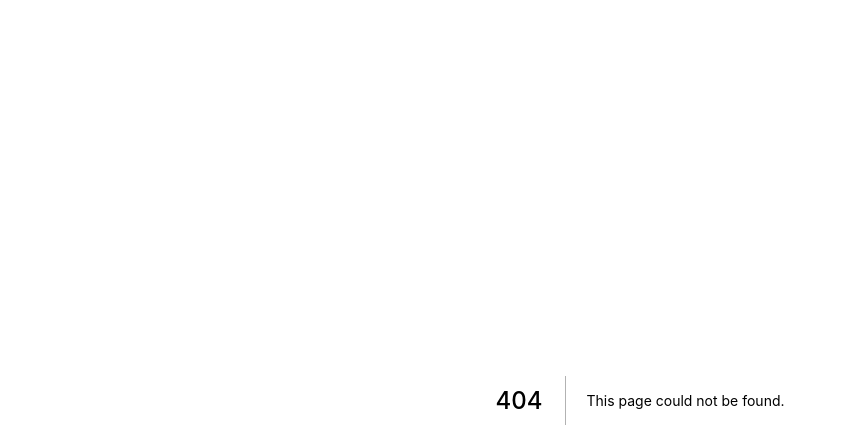
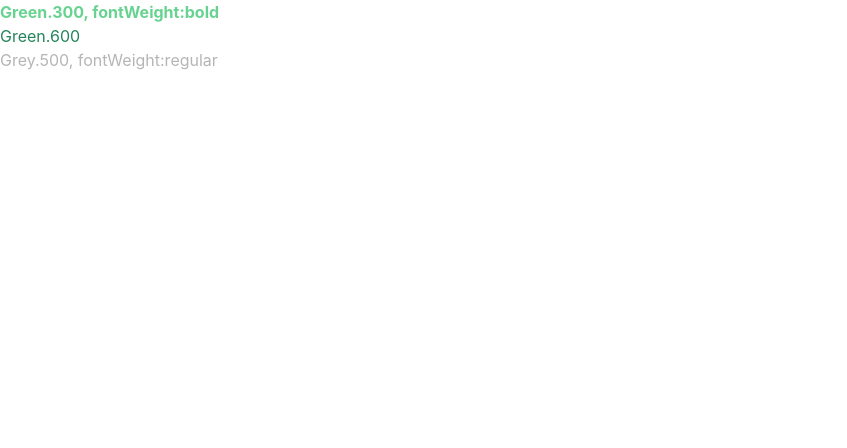
Before and after one commit to if-tech-support/todo_team_2, a Next.js app: page /test in a window 1280 px wide. Before the commit this address had no page. Shown: the top 448 px of the page, without its empty margins (0-847 px from the left). Built offline with nearby package versions, Linux system fonts and the light colour scheme.

Commit message:
#42 theme設定ファイルを作成

```diff
--- a/pages/_app.js
+++ b/pages/_app.js
@@ -1,9 +1,40 @@
 import '../styles/globals.scss'
-import { ChakraProvider } from '@chakra-ui/react'
+import { ChakraProvider, extendTheme } from '@chakra-ui/react'
+
+export const theme = extendTheme({
+  colors: {
+    green: {
+      50: '#F0FFF4',
+      300: '#68D391',
+      600: '#25855A',
+    },
+    grey: {
+      500: '#B5B5B5',
+      700: '#2D3748',
+    },
+    yellow: {
+      300: '#F6E05E',
+    },
+    pink: {
+      100: '#FED7E2',
+    },
+    red: {
+      500: '#E53E3E',
+    },
+    blue: {
+      300: '#63B3ED',
+    },
+  },
+
+  fontWeight: {
+    regular: '400',
+    bold: '700',
+  },
+})
 
 function MyApp({ Component, pageProps }) {
   return (
-    <ChakraProvider>
+    <ChakraProvider theme={theme}>
       <Component {...pageProps} />
     </ChakraProvider>
   )
--- /dev/null
+++ b/pages/test.jsx
@@ -0,0 +1,16 @@
+import React from 'react'
+import { Text } from '@chakra-ui/react'
+
+export default function test() {
+  return (
+    <>
+      <Text fontWeight={'bold'} color={'green.300'}>
+        Green.300, fontWeight:bold
+      </Text>
+      <Text color={'green.600'}>Green.600</Text>
+      <Text fontWeight={'regular'} color={'grey.500'}>
+        Grey.500, fontWeight:regular
+      </Text>
+    </>
+  )
+}
```
